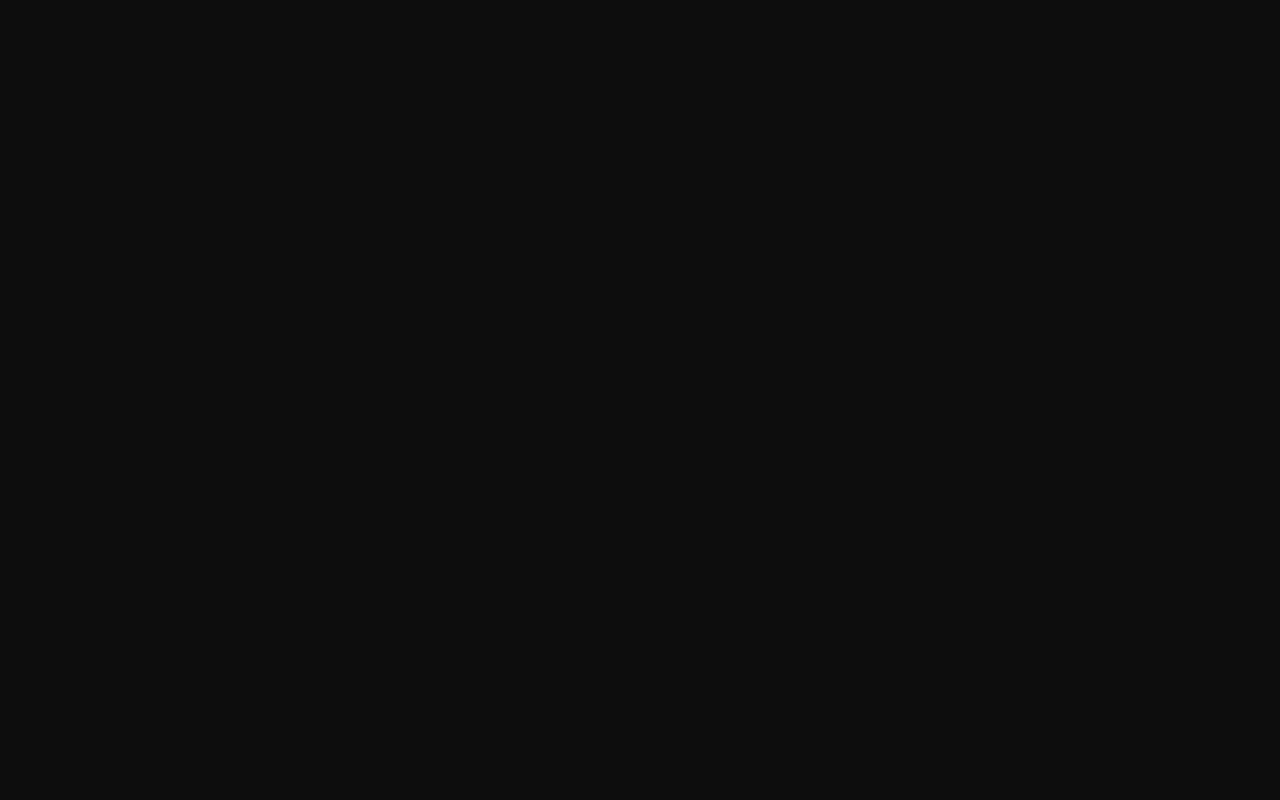
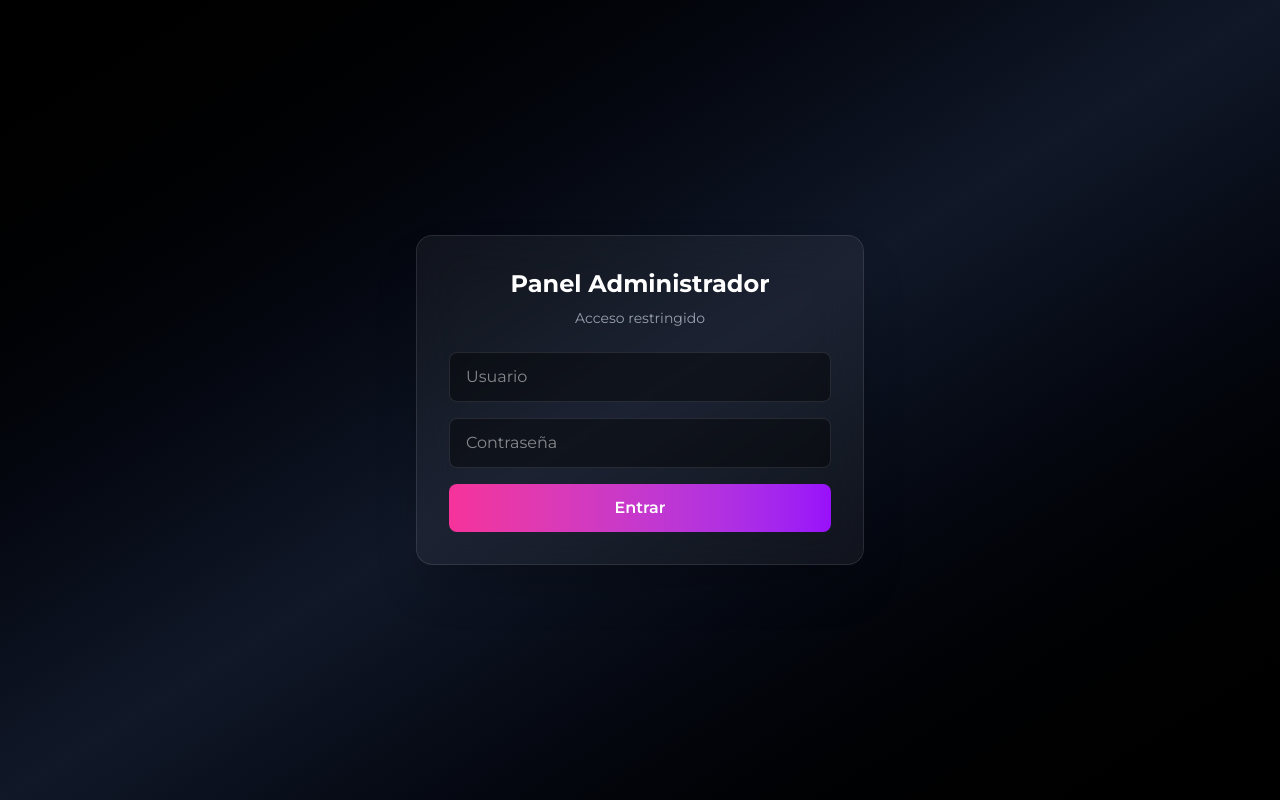
Before and after one commit to ozkareyez/apppuntog, a React (Vite) app in the folder puntog/: page /admin/dashboard in a window 1280 px wide. Before the commit this address had no page. Built offline with nearby package versions, Linux system fonts and the light colour scheme.

Commit message:
login admin

```diff
--- a/puntog/src/App.jsx
+++ b/puntog/src/App.jsx
@@ -21,7 +21,7 @@ export default function App() {
         </Route>
 
         {/* 🔐 Login */}
-        <Route path="/admin/login" element={<AdminLayout />}>
+        <Route path="admin" element={<Login />}>
           {/* <Route path="/admin/Login" element={<Login />} /> */}
           <Route path="dashboard" element={<Dashboard />} />
           <Route path="pedidos" element={<PedidosAdmin />} />
```
